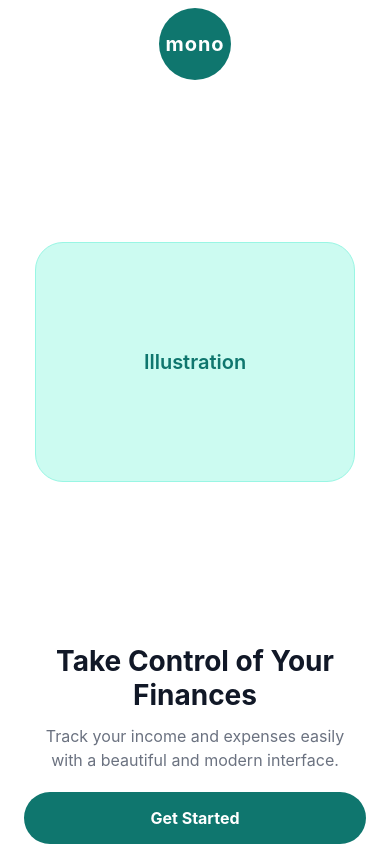
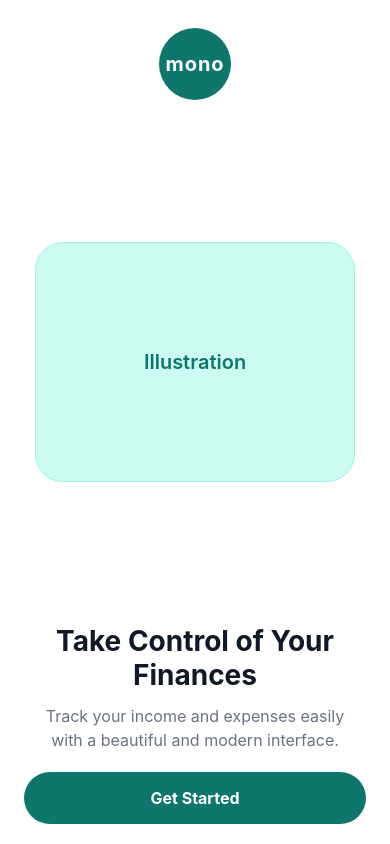
Before and after one commit to haseebmustafa279/ExpenseTracker, a React Native app: screen /Onboarding in a window 390 px wide. Built offline with nearby package versions, Linux system fonts and the light colour scheme.

Commit message:
Till OnBoarding Screen

```diff
--- a/screens/Onboarding.tsx
+++ b/screens/Onboarding.tsx
@@ -1,12 +1,12 @@
 import React from 'react';
 import {
-  SafeAreaView,
   StyleSheet,
   Text,
   TouchableOpacity,
   View,
 } from 'react-native';
-import {useSafeAreaInsets} from 'react-native-safe-area-context';
+// 1. Cleaned up imports: removed native SafeAreaView entirely
+import { useSafeAreaInsets } from 'react-native-safe-area-context';
 
 type OnboardingScreenProps = {
   navigation?: {
@@ -15,6 +15,7 @@ type OnboardingScreenProps = {
 };
 
 const Onboarding: React.FC<OnboardingScreenProps> = ({navigation}) => {
+  // 2. Extract edge offsets dynamically
   const insets = useSafeAreaInsets();
 
   const handleGetStarted = () => {
@@ -22,8 +23,18 @@ const Onboarding: React.FC<OnboardingScreenProps> = ({navigation}) => {
   };
 
   return (
-    <SafeAreaView style={styles.safeArea}>
-      <View style={[styles.container, {paddingTop: insets.top, paddingBottom: insets.bottom}]}>
+    // 3. Changed root to a regular View so background color spans 100% edge-to-edge smoothly
+    <View style={styles.rootBackground}>
+      {/* 4. Applied top/bottom insets directly onto the padding array */}
+      <View
+        style={[
+          styles.container,
+          {
+            paddingTop: Math.max(insets.top, 20),      // Keeps a clean 20px padding buffer even if device has no notch
+            paddingBottom: Math.max(insets.bottom, 20) // Keeps a clean 20px padding buffer away from soft home keys
+          }
+        ]}
+      >
         <View style={styles.logoWrap}>
           <View style={styles.logoCircle}>
             <Text style={styles.logoText}>mono</Text>
@@ -50,12 +61,13 @@ const Onboarding: React.FC<OnboardingScreenProps> = ({navigation}) => {
           <Text style={styles.buttonText}>Get Started</Text>
         </TouchableOpacity>
       </View>
-    </SafeAreaView>
+    </View>
   );
 };
 
 const styles = StyleSheet.create({
-  safeArea: {
+  // 5. Renamed safeArea style property to rootBackground to reflect clean semantics
+  rootBackground: {
     flex: 1,
     backgroundColor: '#ffffff',
   },
@@ -63,7 +75,7 @@ const styles = StyleSheet.create({
     flex: 1,
     backgroundColor: '#ffffff',
     paddingHorizontal: 24,
-    paddingVertical: 20,
+    // Removed static paddingVertical: 20 to prevent it from fighting with dynamic insets
     justifyContent: 'space-between',
   },
   logoWrap: {
```
